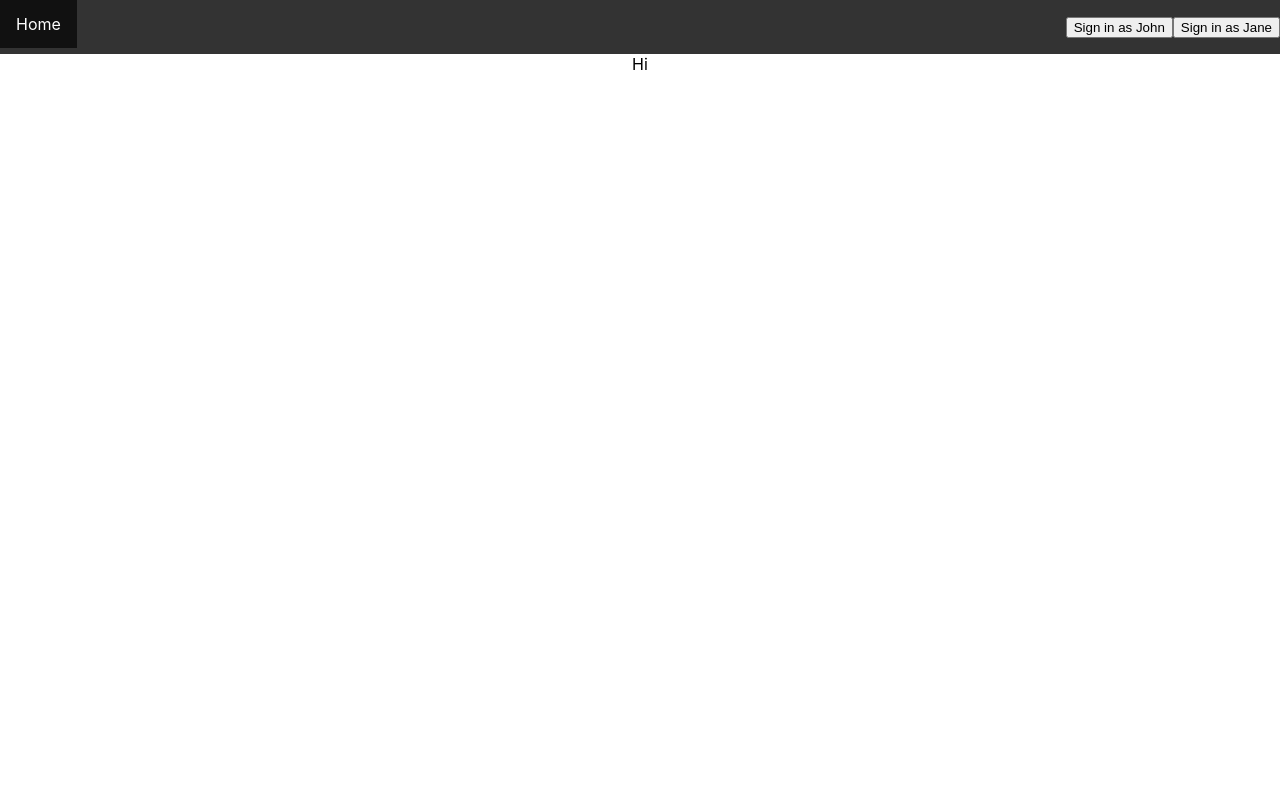
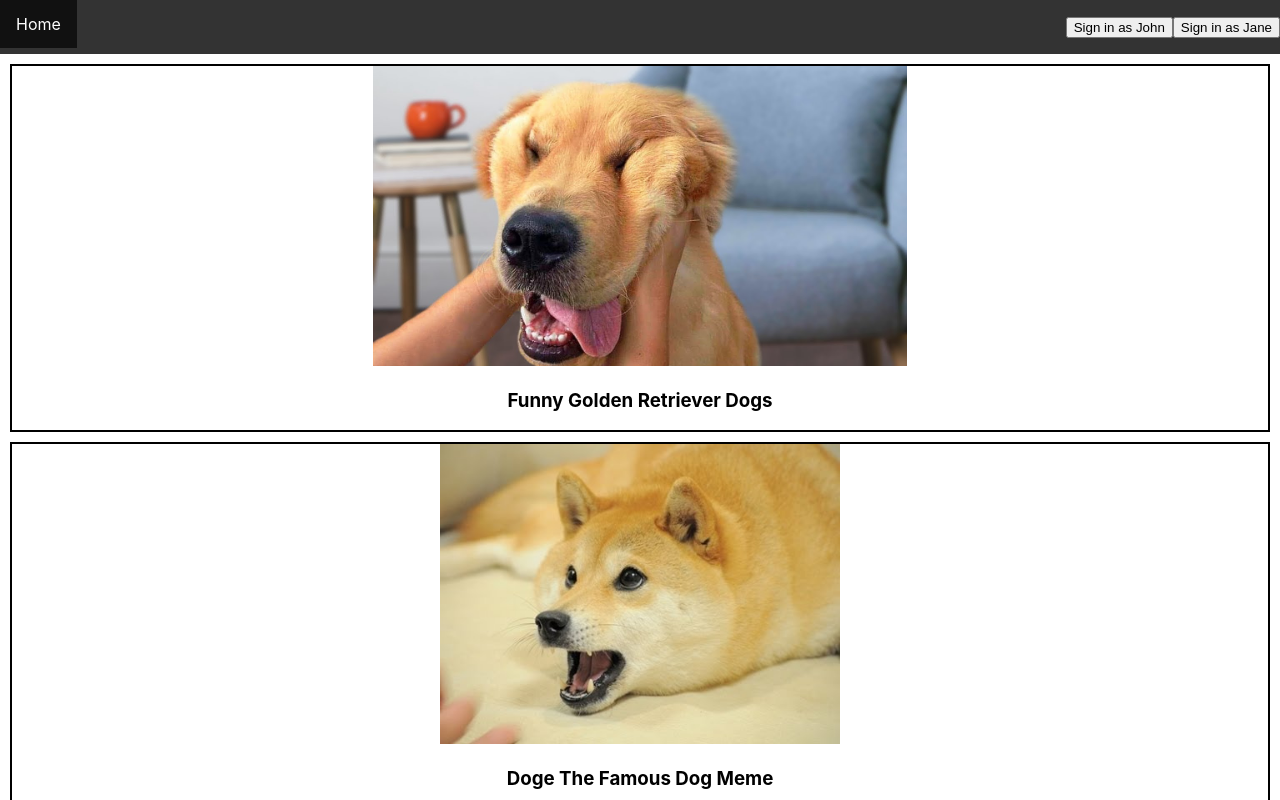
Before and after one commit to bryantt23/Basic-U-tube-clone, a React (Create React App) app in the folder u-tube/: page / in a window 1280 px wide. Shown: the top 800 px of the page. Built offline with nearby package versions, Linux system fonts and the light colour scheme.

Commit message:
Add border and finger

```diff
--- a/u-tube/src/App.js
+++ b/u-tube/src/App.js
@@ -2,6 +2,7 @@ import goldenRetrieverImg from './images/golden-retriever.jpg';
 import dogeImg from './images/doge.jpg';
 import catImg from './images/cat.jpg';
 import Header from './components/Header';
+import Main from './components/Main';
 import './App.css';
 import { Component } from 'react';
 import { BrowserRouter as Router, Switch, Route, Link } from 'react-router-dom';
@@ -33,7 +34,7 @@ class App extends Component {
   };
 
   render() {
-    const { loggedInUser } = this.state;
+    const { loggedInUser, videos } = this.state;
 
     return (
       <Router>
@@ -43,8 +44,12 @@ class App extends Component {
             loggedInUser={loggedInUser}
             signOut={this.signOut}
             signIn={this.signIn}
-          />
-          Hi
+          />{' '}
+          <Switch>
+            <Route path='/'>
+              <Main videos={videos} />
+            </Route>
+          </Switch>
         </div>
       </Router>
     );
--- a/u-tube/src/components/Header.js
+++ b/u-tube/src/components/Header.js
@@ -2,7 +2,7 @@ import React, { Component } from 'react';
 import { BrowserRouter as Router, Switch, Route, Link } from 'react-router-dom';
 import './Header.css';
 
-export class Header extends Component {
+class Header extends Component {
   render() {
     const { loggedInUser } = this.props;
     return (
@@ -18,7 +18,7 @@ export class Header extends Component {
           </li> */}
           <li style={{ float: 'right' }}>
             {loggedInUser === null ? (
-              <p class='header-text'>
+              <p className='header-text'>
                 <button onClick={() => this.props.signIn('John')}>
                   Sign in as John
                 </button>
--- /dev/null
+++ b/u-tube/src/components/Main.js
@@ -0,0 +1,24 @@
+import React, { Component } from 'react';
+
+export class Main extends Component {
+  render() {
+    const videos = this.props.videos.map(video => (
+      <div
+        key={video.videoId}
+        style={{
+          borderWidth: 2,
+          borderStyle: 'solid',
+          cursor: 'pointer',
+          margin: 10
+        }}
+      >
+        <img style={{ maxHeight: 300 }} alt='blah' src={video.imageSrc} />
+        <h3>{video.title}</h3>
+      </div>
+    ));
+
+    return <div>{videos}</div>;
+  }
+}
+
+export default Main;
```
Also changed, not shown: u-tube/src/components/Video.js (added), 1 other file (tests, documents, lock files or other folders).
